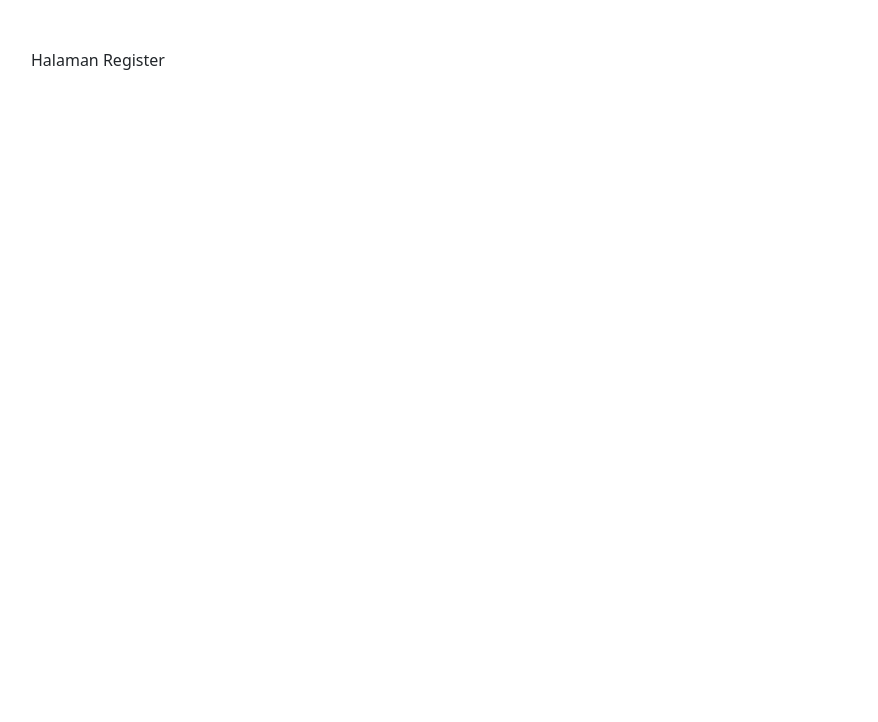
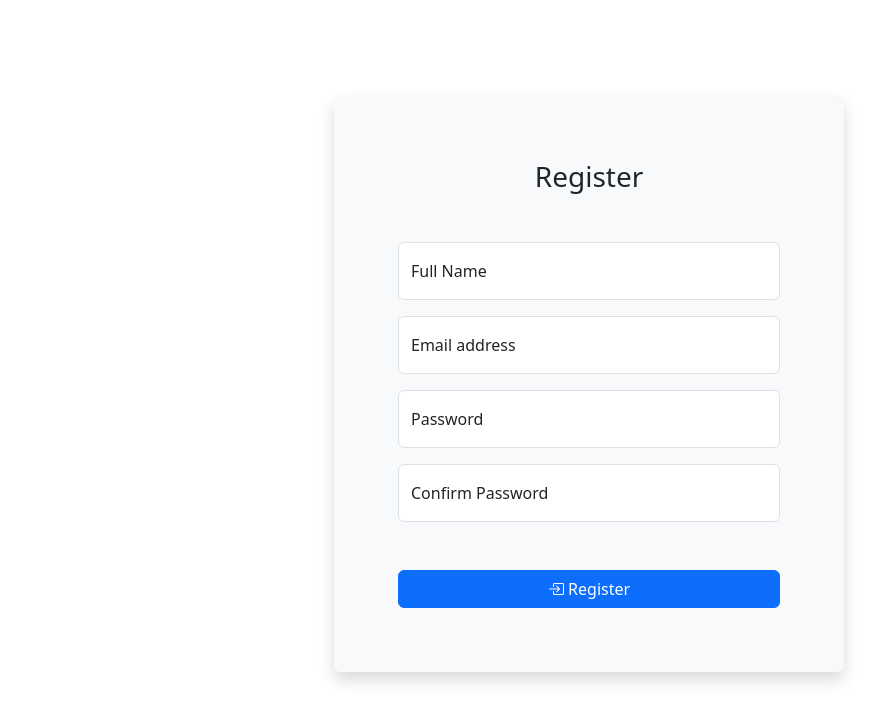
Before and after one commit to fachry879/Article-FrontEnd, a Vue app: page /register in a window 1280 px wide. Shown: the top 722 px of the page, without its empty margins (51-929 px from the left). Built offline with nearby package versions, Linux system fonts and the light colour scheme.

Commit message:
adjust views login and register

```diff
--- a/src/Article/CreateArticle.vue
+++ b/src/Article/CreateArticle.vue
@@ -4,7 +4,7 @@
       <p class="display-5 mb-3">Create New Article</p>
       <form v-on:submit.prevent="saveArticle">
         <div class="form-floating mb-3">
-          <select v-bind:class="{ 'form-control': true, 'is-invalid': errValidation.category }" id="floatingSelect" aria-label="Floating label select example" v-model="formData.category">
+          <select v-bind:class="{ 'form-select': true, 'is-invalid': errValidation.category }" id="floatingSelect" aria-label="Floating label select example" v-model="formData.category">
             <option selected disabled>Select Category . . .</option>
             <option v-for="categories in listCategory" :key="categories.id" :value="categories.id">{{ categories.name }}</option>
           </select>
--- a/src/Auth/Login.vue
+++ b/src/Auth/Login.vue
@@ -1,7 +1,24 @@
 <template>
-  <div class="p-5 mb-4">
-    <div class="container">
-      <p>Halaman Login</p>
+  <div class="container p-5 mt-5">
+    <div class="row d-flex justify-content-center">
+      <div class="col-md-6">
+        <div class="card px-5 py-5 shadow p-3 mb-5 bg-body-tertiary rounded border-0">
+          <div class="card-body">
+            <h3 class="card-title text-center mb-5">Login</h3>
+            <div class="form-floating mb-3">
+              <input type="email" class="form-control" id="floatingInput" placeholder="name@example.com" autocomplete="off" />
+              <label for="floatingInput">Email address</label>
+            </div>
+            <div class="form-floating">
+              <input type="password" class="form-control" id="floatingPassword" placeholder="Password" autocomplete="off" />
+              <label for="floatingPassword">Password</label>
+            </div>
+            <div class="d-grid gap-2 mt-5">
+              <button class="btn btn-primary" type="button"><i class="bi bi-box-arrow-in-right"></i> Login</button>
+            </div>
+          </div>
+        </div>
+      </div>
     </div>
   </div>
 </template>
--- a/src/Auth/Register.vue
+++ b/src/Auth/Register.vue
@@ -1,7 +1,32 @@
 <template>
-  <div class="p-5 mb-4">
-    <div class="container">
-      <p>Halaman Register</p>
+  <div class="container p-5 mt-5">
+    <div class="row d-flex justify-content-center">
+      <div class="col-md-6">
+        <div class="card px-5 py-5 shadow p-3 mb-5 bg-body-tertiary rounded border-0">
+          <div class="card-body">
+            <h3 class="card-title text-center mb-5">Register</h3>
+            <form class="form-floating mb-3">
+              <input type="email" class="form-control" id="floatingInputValue" placeholder="John Doe" />
+              <label for="floatingInputValue">Full Name</label>
+            </form>
+            <div class="form-floating mb-3">
+              <input type="email" class="form-control" id="floatingInput" placeholder="name@example.com" autocomplete="off" />
+              <label for="floatingInput">Email address</label>
+            </div>
+            <div class="form-floating mb-3">
+              <input type="password" class="form-control" id="floatingPassword" placeholder="Password" autocomplete="off" />
+              <label for="floatingPassword">Password</label>
+            </div>
+            <div class="form-floating">
+              <input type="password" class="form-control" id="floatingPassword" placeholder="Password" autocomplete="off" />
+              <label for="floatingPassword">Confirm Password</label>
+            </div>
+            <div class="d-grid gap-2 mt-5">
+              <button class="btn btn-primary" type="button"><i class="bi bi-box-arrow-in-right"></i> Register</button>
+            </div>
+          </div>
+        </div>
+      </div>
     </div>
   </div>
 </template>
```
